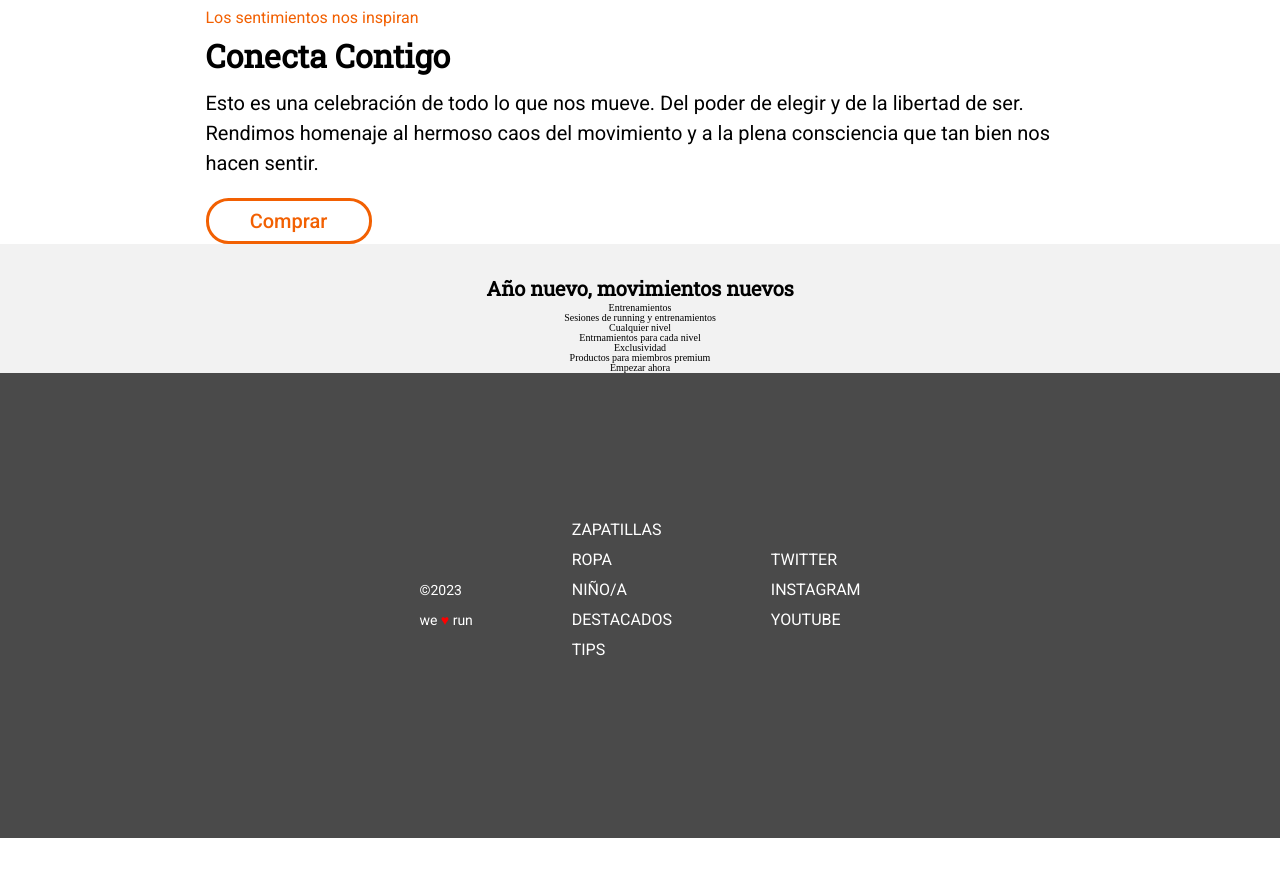
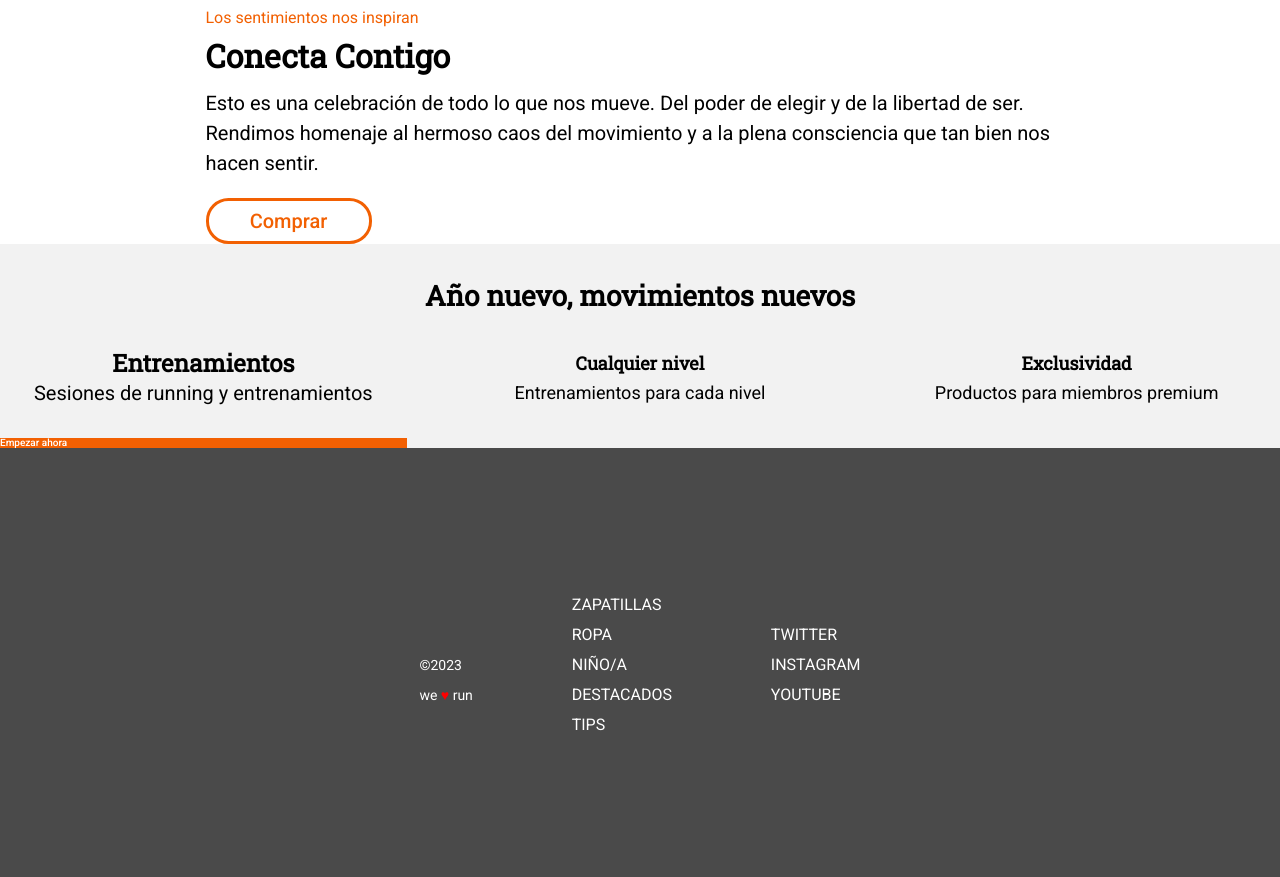
Before and after one commit to Adalab/modulo-1-evaluacion-final-ttkapostol, a website: page src/html/index.html in a window 1280 px wide. Shown: the part 842-1719 px from the top of the page. Before the commit the page ends 1680 px from the top, so only its background shows below. Drawn offline with nearby package versions, Linux system fonts and the light colour scheme; files that its build step writes are made by us from their sources; files whose address does not match are found by name.

Commit message:
Add second attempt grid

```diff
--- a/src/html/partials/main.html
+++ b/src/html/partials/main.html
@@ -1,7 +1,7 @@
 <main class="main">
 
 <section class="second-section">
-    <span class="second-section-span">Los sentimientos nos inspiran</span> <!-- Look for semantics? -->
+    <span class="second-section-span">Los sentimientos nos inspiran</span>
     <article class="second-section-article">
         <h2 class="article-title">Conecta Contigo</h2>
         <p class="article-p">Esto es una celebración de todo lo que nos mueve. Del poder de elegir y de la libertad de ser. Rendimos homenaje al hermoso caos del movimiento y a la plena consciencia que tan bien nos hacen sentir.</p>
@@ -18,7 +18,7 @@
 
         <article class="second-article">
             <h4 class="second-article-title"> Cualquier nivel</h4>
-            <p class="second-article-p"> Entrnamientos para cada nivel </p>
+            <p class="second-article-p"> Entrenamientos para cada nivel </p>
         </article>
 
         <article class="third-article">
--- a/src/scss/layout/_third-section.scss
+++ b/src/scss/layout/_third-section.scss
@@ -1,15 +1,143 @@
 .third-section {
     padding-top: 29px;
     background-color: #f2f2f2;
-    /*display: grid;
-    grid-template-columns: 1;
-    grid-template-rows: 5;*/
+    display: grid;
+    grid-template-columns: 1fr;
+    gap: 30px;
+}
+
+.third-section-title {
+    font-family: 'Roboto Slab', serif;
+    font-weight: 900;
+    font-size: 2rem;
+    line-height: 3rem;
     text-align: center;
-        .third-section-title {
-            /*grid-row: 1fr;*/
+}
+
+    .first-article {
+        display: flex;
+        flex-direction: column;
+        justify-content: center;
+        align-items: center;
+    }
+
+        .first-article-title {
             font-family: 'Roboto Slab', serif;
             font-weight: 900;
-            font-size: 2rem;
+            font-size: 1.8rem;
             line-height: 3rem;
         }
+
+        .first-article-p {
+            font-family: 'Roboto', sans-serif;
+            font-size: 1.8rem;
+            line-height: 3rem;
+        }
+
+    .second-article {
+        display: flex;
+        flex-direction: column;
+        justify-content: center;
+        align-items: center;
+    }
+
+        .second-article-title {
+            font-family: 'Roboto Slab', serif;
+            font-weight: 900;
+            font-size: 1.8rem;
+            line-height: 3rem;
+        }
+
+        .second-article-p {
+            font-family: 'Roboto', sans-serif;
+            font-size: 1.8rem;
+            line-height: 3rem;
+        }
+
+    .third-article {
+        display: flex;
+        flex-direction: column;
+        justify-content: center;
+        align-items: center;
+        }
+            .third-article-title {
+                font-family: 'Roboto Slab', serif;
+                font-weight: 900;
+                font-size: 1.8rem;
+                line-height: 3rem;
+            }
+
+            .third-article-p {
+                font-family: 'Roboto', sans-serif;
+                font-size: 1.8rem;
+                line-height: 3rem;
+            }
+
+    .third-section-button {
+        font-family: 'Roboto', sans-serif;
+        font-weight: 500;
+        background-color: #f26002;
+        color: white;
+        }
+
+ @media all and (min-width: 768px) {
+    .third-section {
+    grid-template-columns: repeat(3, 1fr);
+    gap: 30px;
+    }
+
+            .third-section-title {
+                grid-column: span 3;
+                font-size: 2.8rem;
+                line-height: 4.5rem;
+            }
+
+            .first-article-title {
+                font-size: 2.4rem;
+            }
+
+            .first-article-p {
+                font-size: 2rem;
+            }
+
+            .second-article {
+                display: flex;
+                flex-direction: column;
+                justify-content: center;
+                align-items: center;
+
+            .second-article-title {
+                font-size: 1.8rem;
+                line-height: 3rem;
+            }
+
+                .second-article-p {
+                    font-family: 'Roboto', sans-serif;
+                }
+            }
+
+            .third-article {
+                display: flex;
+                flex-direction: column;
+                justify-content: center;
+                align-items: center;
+
+                .third-article-title {
+                    /*font-family: 'Roboto Slab', serif;
+                            font-weight: 900;*/
+                    font-size: 1.8rem;
+                    line-height: 3rem;
+                }
+
+                .third-article-p {
+                    font-family: 'Roboto', sans-serif;
+                }
+            }
+
+            .third-section-button {
+                font-family: 'Roboto', sans-serif;
+                font-weight: 500;
+                /*background-color: #f26002;
+                    color: white;*/
+            }
 }
```
